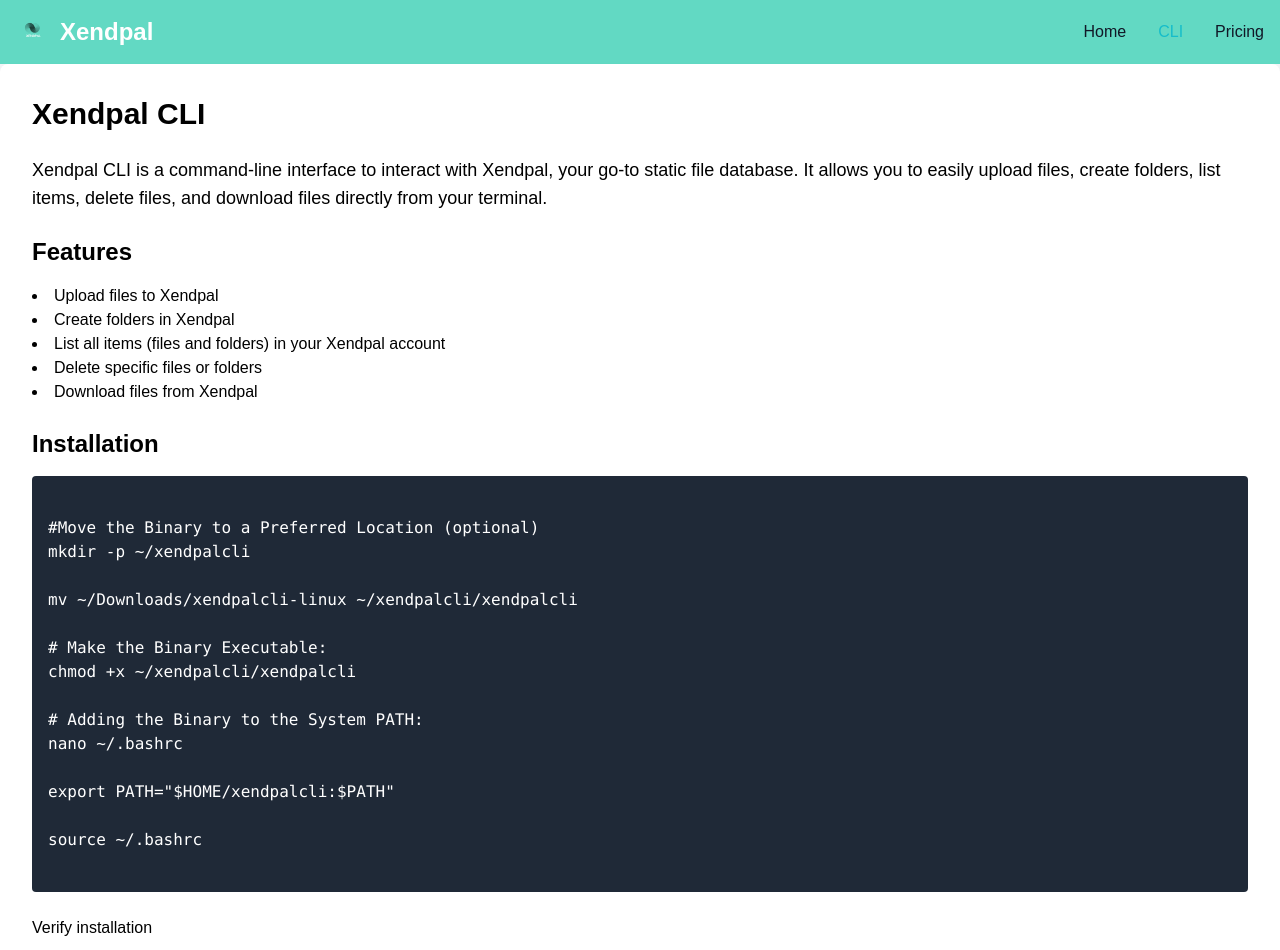
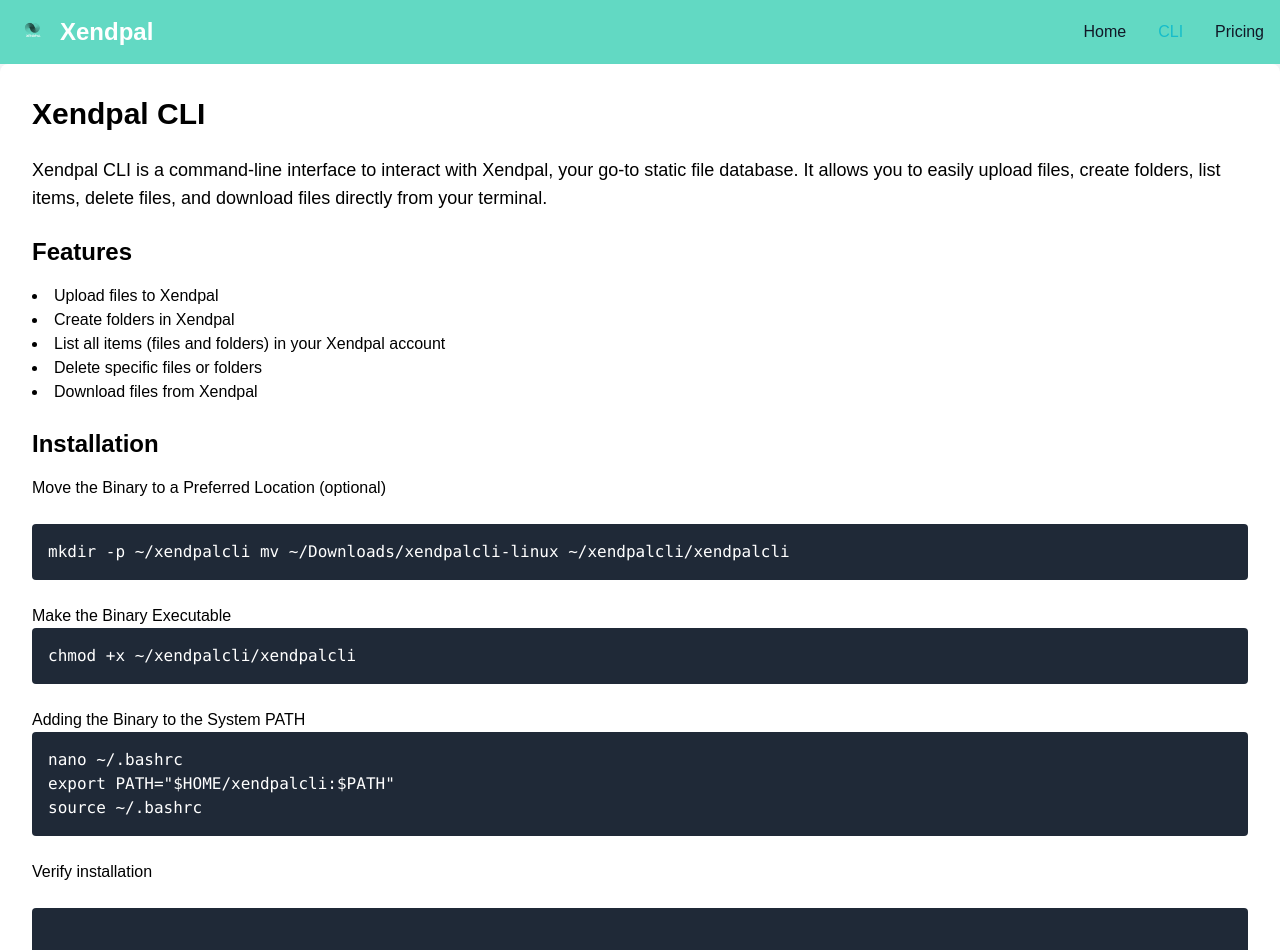
Before and after one commit to joeygoesgrey/Xendpal-client-side, a React (Vite) app: page /xendpal/CLI in a window 1280 px wide. Shown: the top 950 px of the page. Built offline with nearby package versions, Linux system fonts and the light colour scheme; a web font is replaced by a local one.

Commit message:
updated the text size of the hero section

```diff
--- a/src/pages/Doc.tsx
+++ b/src/pages/Doc.tsx
@@ -26,28 +26,35 @@
           </ul>
 
           <h2 className="text-2xl font-semibold mb-4">Installation</h2>
+          <p>Move the Binary to a Preferred Location (optional)</p>
+          <div className="bg-gray-800 text-white p-4 rounded my-6">
+            <pre>
+              <code>
+                mkdir -p ~/xendpalcli mv ~/Downloads/xendpalcli-linux
+                ~/xendpalcli/xendpalcli
+              </code>
+            </pre>
+          </div>
 
-          <pre className="bg-gray-800 text-white p-4 rounded mb-6">
-            <code>
-              {`
-#Move the Binary to a Preferred Location (optional)
-mkdir -p ~/xendpalcli
+          <p>Make the Binary Executable</p>
+          <div className="bg-gray-800 text-white p-4 rounded mb-6">
+            <pre>
+              <code>chmod +x ~/xendpalcli/xendpalcli</code>
+            </pre>
+          </div>
 
-mv ~/Downloads/xendpalcli-linux ~/xendpalcli/xendpalcli
-
-# Make the Binary Executable:
-chmod +x ~/xendpalcli/xendpalcli
-
-# Adding the Binary to the System PATH:
-nano ~/.bashrc
-
-export PATH="$HOME/xendpalcli:$PATH"
-
-source ~/.bashrc
-
-`}
-            </code>
-          </pre>
+          <p>Adding the Binary to the System PATH</p>
+          <div className="bg-gray-800 text-white p-4 rounded mb-6">
+            <pre>
+              <code>nano ~/.bashrc</code>
+            </pre>
+            <pre>
+              <code>export PATH="$HOME/xendpalcli:$PATH"</code>
+            </pre>
+            <pre>
+              <code>source ~/.bashrc</code>{" "}
+            </pre>
+          </div>
 
           <p className="mb-6">Verify installation</p>
           <pre className="bg-gray-800 text-white p-4 rounded mb-6">
--- a/src/pages/auth/Login/index.tsx
+++ b/src/pages/auth/Login/index.tsx
@@ -413,7 +413,7 @@
       <section className="bg-black text-white py-20" id="HERO SECTION">
         <div className="container mx-auto px-6 flex flex-col items-center">
           <div className="md:w-3/4 text-center">
-            <h1 className="text-3xl md:text-5xl font-bold mb-4 ">
+            <h1 className="text-4xl md:text-5xl font-bold mb-4 ">
               Optimize Your Web Development Workflow with Xendpal
             </h1>
             <p className="text-lg mb-8">
@@ -507,7 +507,7 @@
             {/* END OF RESULTS CHECKMARK SECTION */}
           </div>
           {/* TOP STORAGE BUCKETS SVG */}
-          <div className="mt-10 md:mt-0">
+          <div className="mt-2 md:mt-0">
             <svg
               xmlns="http://www.w3.org/2000/svg"
               xmlnsXlink="http://www.w3.org/1999/xlink"
```
